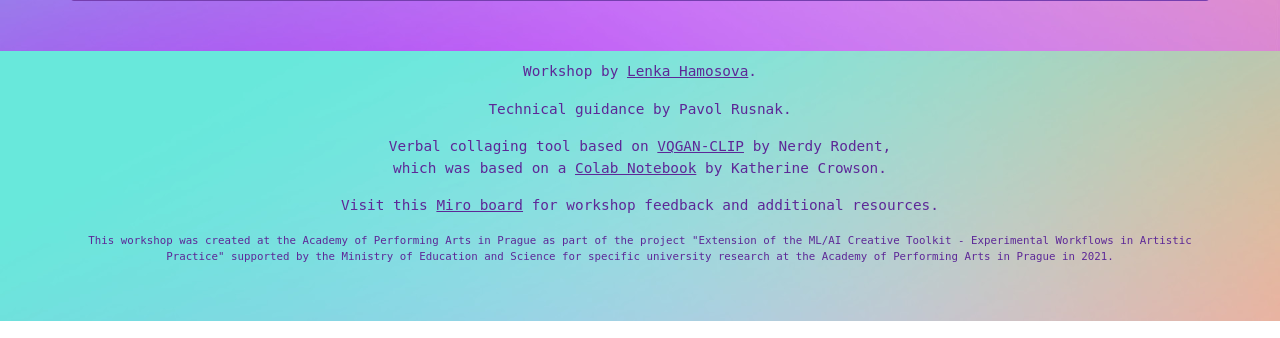
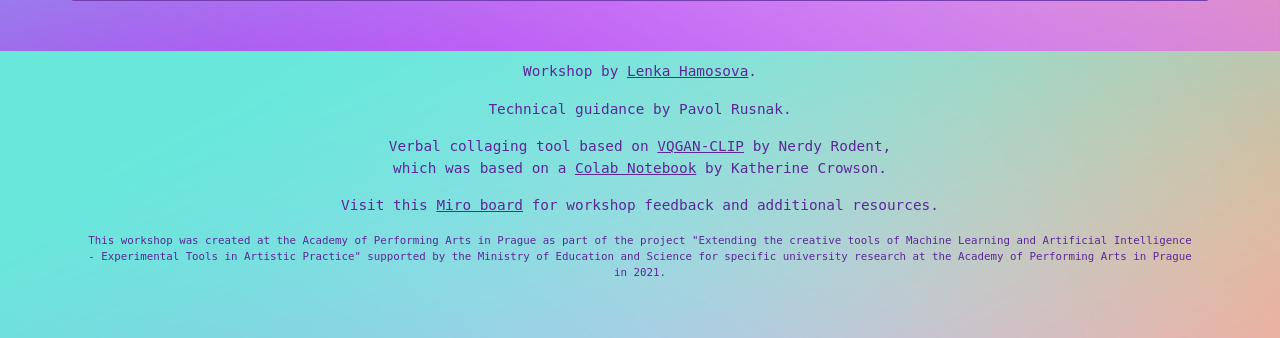
Before and after one commit to prusnak/fictioning, a Flask app: page / in a window 1280 px wide. Shown: the part 749-1087 px from the top of the page. Run offline with Flask 2, Linux system fonts and the light colour scheme; some libraries are stand-ins or nearby versions; some web fonts are replaced.

Commit message:
update footer

```diff
--- a/templates/index.html
+++ b/templates/index.html
@@ -58,7 +58,7 @@
         <p>Technical guidance by Pavol Rusnak.</p>
         <p>Verbal collaging tool based on <a href="https://github.com/nerdyrodent/VQGAN-CLIP" target="_blank">VQGAN-CLIP</a> by Nerdy Rodent,<br>which was based on a <a href="https://colab.research.google.com/drive/1ZAus_gn2RhTZWzOWUpPERNC0Q8OhZRTZ" target="_blank">Colab Notebook</a> by Katherine Crowson.</p>
         <p>Visit this <a href="https://miro.com/app/board/o9J_lvdQNzc=/">Miro board</a> for workshop feedback and additional resources.</p>
-        <p class="small">This workshop was created at the Academy of Performing Arts in Prague as part of the project "Extension of the ML/AI Creative Toolkit - Experimental Workflows in Artistic Practice" supported by the Ministry of Education and Science for specific university research at the Academy of Performing Arts in Prague in 2021.</p>
+        <p class="small">This workshop was created at the Academy of Performing Arts in Prague as part of the project "Extending the creative tools of Machine Learning and Artificial Intelligence - Experimental Tools in Artistic Practice" supported by the Ministry of Education and Science for specific university research at the Academy of Performing Arts in Prague in 2021.</p>
       </div>
 
 {% endblock %}
```
